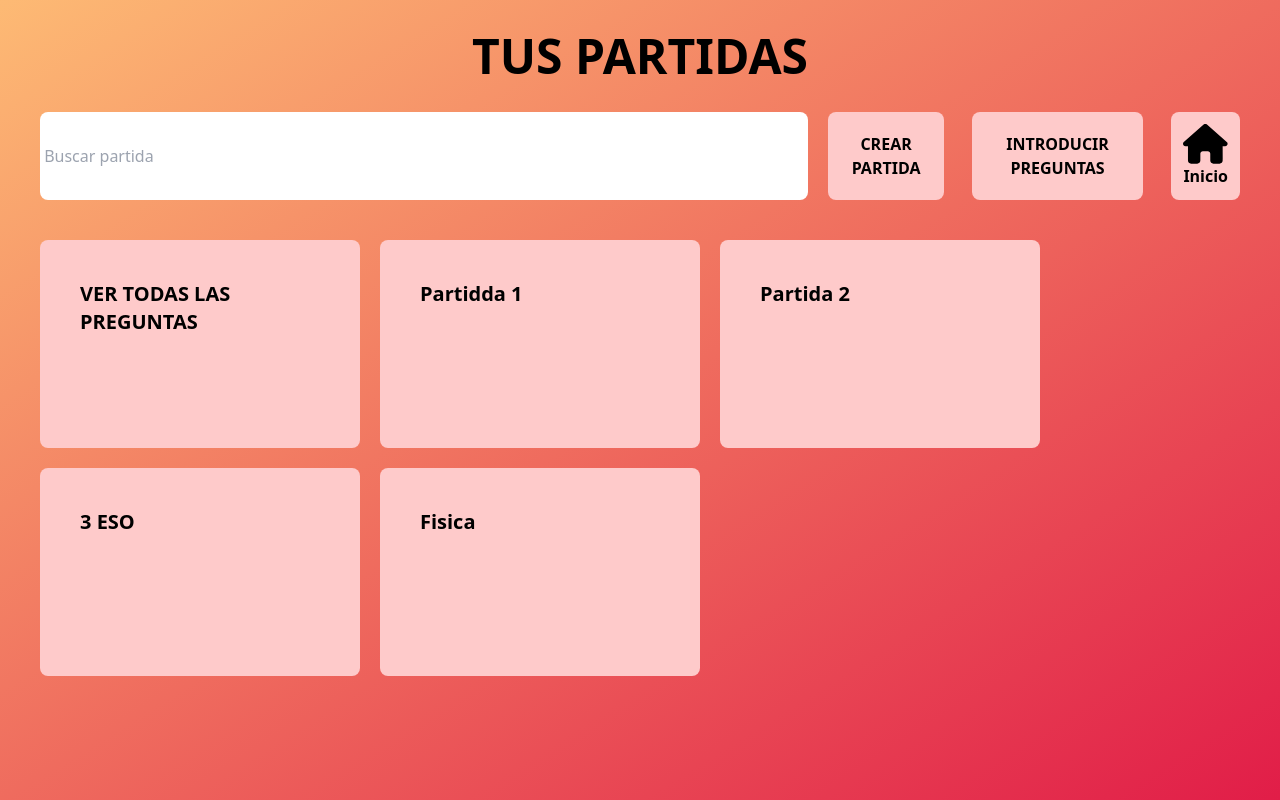
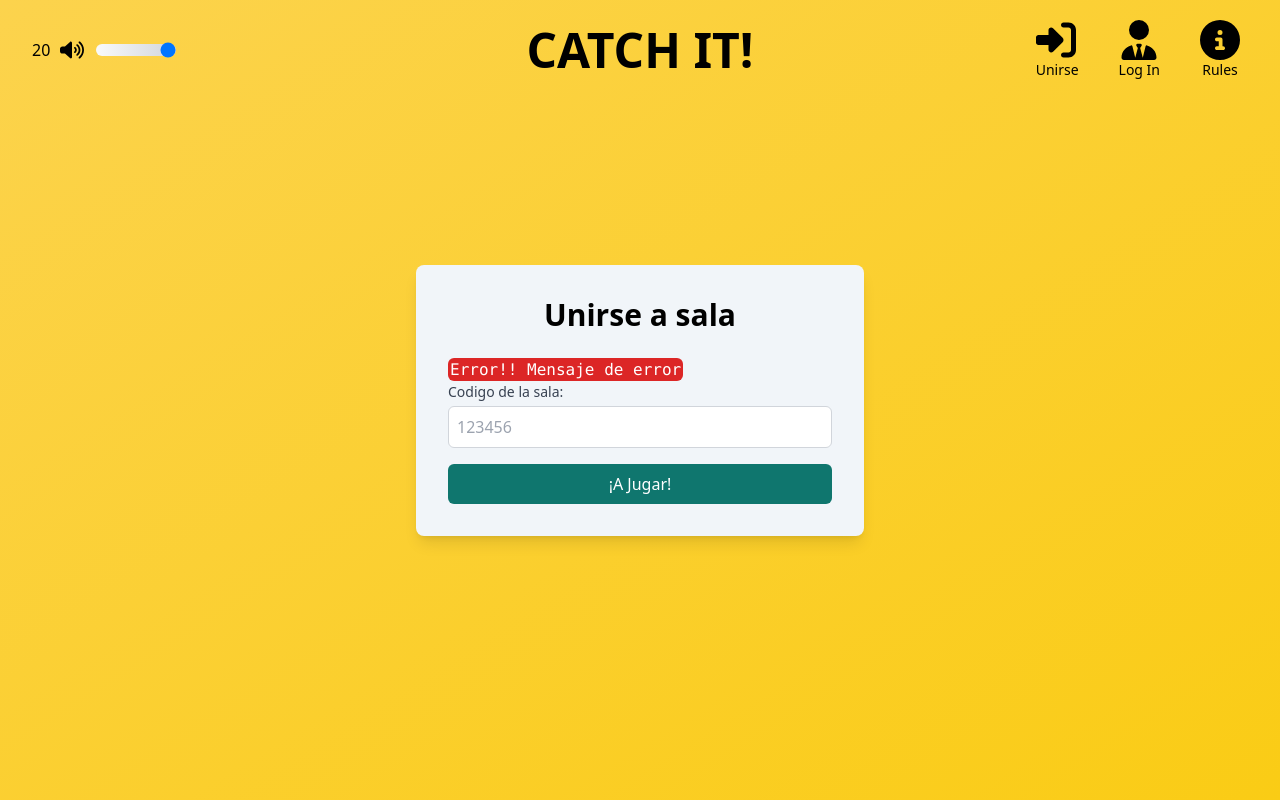
Before and after one commit to hugoooooooooooooooooooooooooooo/CatchIt, a React (Vite) app: page / in a window 1280 px wide. Built offline with nearby package versions, Linux system fonts and the light colour scheme; what tailwindcss-animated would draw is missing.

Commit message:
MensajesError

```diff
--- a/src/App.jsx
+++ b/src/App.jsx
@@ -9,7 +9,7 @@ import {RepositorioPartidas} from './components/RepositorioPartidas.jsx'
 function App() {
   return (
     <>
-      {/* <HeaderInicio />
+      <HeaderInicio />
       <main className="snap-y snap-mandatory relative w-full h-screen overflow-y-auto overflow-x-hidden scroll-smooth">
         <div className="snap-center">
           <ToGame />
@@ -20,12 +20,12 @@ function App() {
         <div className="snap-center">
           <LogIn />
         </div>
-      </main> */}
+      </main>
 
 
       {/* <Registro/> */}
 
-      <RepositorioPartidas/>
+      {/* <RepositorioPartidas/> */}
     </>
   )
 }
--- a/src/components/LogIn.jsx
+++ b/src/components/LogIn.jsx
@@ -1,28 +1,30 @@
-import {useId} from 'react'
+import { useId } from 'react'
 
 
 export function LogIn() {
     const usernameId = useId()
     const passwordId = useId()
 
-    const abrirRegistro = ()=>{
+    const abrirRegistro = () => {
         window.open("/Registro.jsx", "_blank", "width=900,height=900");
     }
 
-    return(
+    return (
         <section className="bg-gradient-to-br from-lime-300 to-green-400 h-screen flex items-center justify-center" id="admin">
             <div className="bg-white bg-opacity-80 backdrop-blur-lg p-8 rounded-lg shadow-md w-full max-w-md">
                 <h2 className="text-3xl font-extrabold mb-6 text-center">Inicia Sesión</h2>
 
                 <form className="space-y-4">
                     <div>
+                        <span className="bg-red-600 text-white rounded-md p-0.5 font-mono">Error!! Mensaje de error</span>
                         <label htmlFor={usernameId} className="block text-sm font-medium text-gray-700">Usuario:</label>
-                        <input type="text" id={usernameId} name="username" className="mt-1 p-2 w-full border border-gray-300 rounded-md focus:ring-blue-500 focus:border-blue-500"/>
+                        <input type="text" id={usernameId} name="username" className="mt-1 p-2 w-full border border-gray-300 rounded-md focus:ring-blue-500 focus:border-blue-500" />
                     </div>
 
                     <div>
+                        <span className="bg-red-600 text-white rounded-md p-0.5 font-mono">Error!! Mensaje de error</span>
                         <label htmlFor={passwordId} className="block text-sm font-medium text-gray-700">Contraseña:</label>
-                        <input type="password" id={passwordId} name="password" className="mt-1 p-2 w-full border border-gray-300 rounded-md focus:ring-blue-500 focus:border-blue-500"/>
+                        <input type="password" id={passwordId} name="password" className="mt-1 p-2 w-full border border-gray-300 rounded-md focus:ring-blue-500 focus:border-blue-500" />
                     </div>
 
                     <button type="submit" className="w-full px-4 py-2 bg-teal-700 hover:bg-emerald-500 focus:ring-4 focus:outline-none focus:ring-blue-300 font-medium rounded-md text-white">Iniciar Sesión</button>
--- a/src/components/Registro.jsx
+++ b/src/components/Registro.jsx
@@ -14,23 +14,27 @@ export function Registro() {
 
                     <form className="space-y-4">
                         <div>
+                            <span className="bg-red-600 text-white rounded-md p-0.5 font-mono">Error!! Mensaje de error</span>
                             <label htmlFor={usernameId} className="block text-sm font-medium text-gray-700">Nombre de Usuario:</label>
-                  <input type="text" id={usernameId} name="username" className="mt-1 p-2 w-full border border-gray-300 rounded-md focus:ring-blue-500 focus:border-blue-500"/>
+                            <input type="text" id={usernameId} name="username" className="mt-1 p-2 w-full border border-gray-300 rounded-md focus:ring-blue-500 focus:border-blue-500" />
                         </div>
 
                         <div>
+                            <span className="bg-red-600 text-white rounded-md p-0.5 font-mono">Error!! Mensaje de error</span>
                             <label htmlFor={usernameId} className="block text-sm font-medium text-gray-700">Contraseña:</label>
-                  <input type="text" id={usernameId} name="username" className="mt-1 p-2 w-full border border-gray-300 rounded-md focus:ring-blue-500 focus:border-blue-500"/>
+                            <input type="text" id={usernameId} name="username" className="mt-1 p-2 w-full border border-gray-300 rounded-md focus:ring-blue-500 focus:border-blue-500" />
                         </div>
 
                         <div>
+                            <span className="bg-red-600 text-white rounded-md p-0.5 font-mono">Error!! Mensaje de error</span>
                             <label htmlFor={passwordId} className="block text-sm font-medium text-gray-700">Repite la Contraseña:</label>
-                  <input type="password" id={passwordId} name="password" className="mt-1 p-2 w-full border border-gray-300 rounded-md focus:ring-blue-500 focus:border-blue-500"/>
+                            <input type="password" id={passwordId} name="password" className="mt-1 p-2 w-full border border-gray-300 rounded-md focus:ring-blue-500 focus:border-blue-500" />
                         </div>
 
                         <div>
+                            <span className="bg-red-600 text-white rounded-md p-0.5 font-mono">Error!! Mensaje de error</span>
                             <label htmlFor={claveAdminId} className="block text-sm font-medium text-gray-700">Clave de administrador:</label>
-                  <input type="password" id={claveAdminId} name="password" className="mt-1 p-2 w-full border border-gray-300 rounded-md focus:ring-blue-500 focus:border-blue-500"/>
+                            <input type="password" id={claveAdminId} name="password" className="mt-1 p-2 w-full border border-gray-300 rounded-md focus:ring-blue-500 focus:border-blue-500" />
                         </div>
 
                         <button type="submit" className="w-full px-4 py-2 bg-pink-600 hover:bg-pink-4h00 focus:ring-4 focus:outline-none focus:ring-blue-300 font-medium rounded-md text-white">Registrar Cuenta</button>
--- a/src/components/ToGame.jsx
+++ b/src/components/ToGame.jsx
@@ -1,4 +1,4 @@
-import {useId} from 'react'
+import { useId } from 'react'
 
 export function ToGame() {
     const codigoId = useId()
@@ -10,8 +10,9 @@ export function ToGame() {
 
                     <form className="space-y-4">
                         <div>
+                            <span className="bg-red-600 text-white rounded-md p-0.5 font-mono">Error!! Mensaje de error</span>
                             <label htmlFor={codigoId} className="block text-sm font-medium text-gray-700">Codigo de la sala:</label>
-                            <input type="number" id={codigoId} name="codigo" placeholder="123456" className="mt-1 p-2 w-full border border-gray-300 rounded-md focus:ring-blue-500 focus:border-blue-500"/>
+                            <input type="number" id={codigoId} name="codigo" placeholder="123456" className="mt-1 p-2 w-full border border-gray-300 rounded-md focus:ring-blue-500 focus:border-blue-500" />
                         </div>
                         <button type="submit" className="w-full px-4 py-2 bg-teal-700 hover:bg-emerald-500 focus:ring-4 focus:outline-none focus:ring-blue-300 font-medium rounded-md text-white">¡A Jugar!</button>
                     </form>
```
Lines whose indentation alone changed are shown as unchanged.
